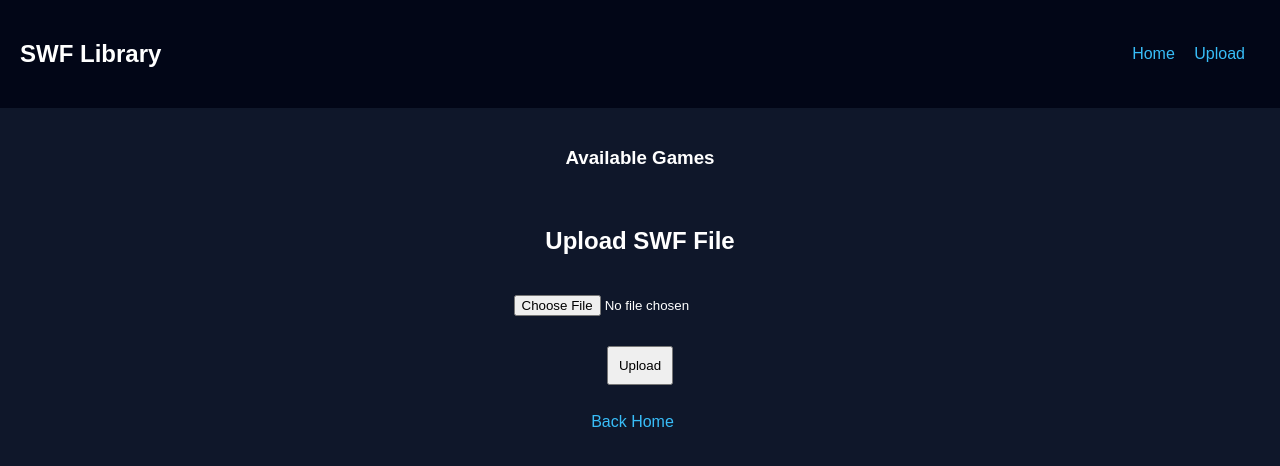
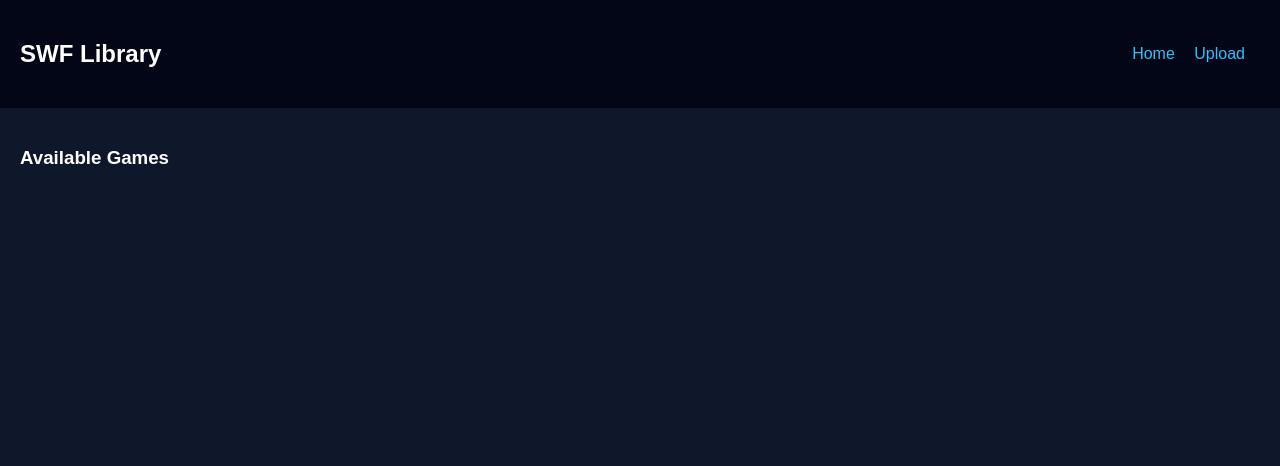
Before and after one commit to Jaime-sCheeseVault/Jaime-sCheeseVault.github.io, a plain HTML site: page index.html in a window 1280 px wide. Drawn offline with Linux system fonts and the light colour scheme.

Commit message:
Update index.html

```diff
--- a/index.html
+++ b/index.html
@@ -46,47 +46,3 @@
   </script>
 </body>
 </html>
-
-<!-- =========================
-File: upload.html
-========================= -->
-<!DOCTYPE html>
-<html lang="en">
-<head>
-  <meta charset="UTF-8" />
-  <meta name="viewport" content="width=device-width, initial-scale=1.0" />
-  <title>Upload SWF</title>
-  <style>
-    body { font-family: Arial; background:#0f172a; color:white; text-align:center; }
-    input, button { margin:10px; padding:10px; }
-  </style>
-</head>
-<body>
-  <h2>Upload SWF File</h2>
-  <input type="file" id="fileInput" accept=".swf" />
-  <br/>
-  <button onclick="uploadFile()">Upload</button>
-  <br/><br/>
-  <a href="index.html">Back Home</a>
-
-  <script>
-    function uploadFile() {
-      const fileInput = document.getElementById("fileInput");
-      const file = fileInput.files[0];
-      if (!file) return alert("Select a file");
-
-      const reader = new FileReader();
-      reader.onload = function(e) {
-        const dataUrl = e.target.result;
-
-        let games = JSON.parse(localStorage.getItem("swfFiles") || "[]");
-        games.push({ name: file.name, data: dataUrl });
-        localStorage.setItem("swfFiles", JSON.stringify(games));
-
-        alert("Uploaded successfully!");
-        window.location.href = "index.html";
-      };
-      reader.readAsDataURL(file);
-    }
-  </script>
-</html>
```
